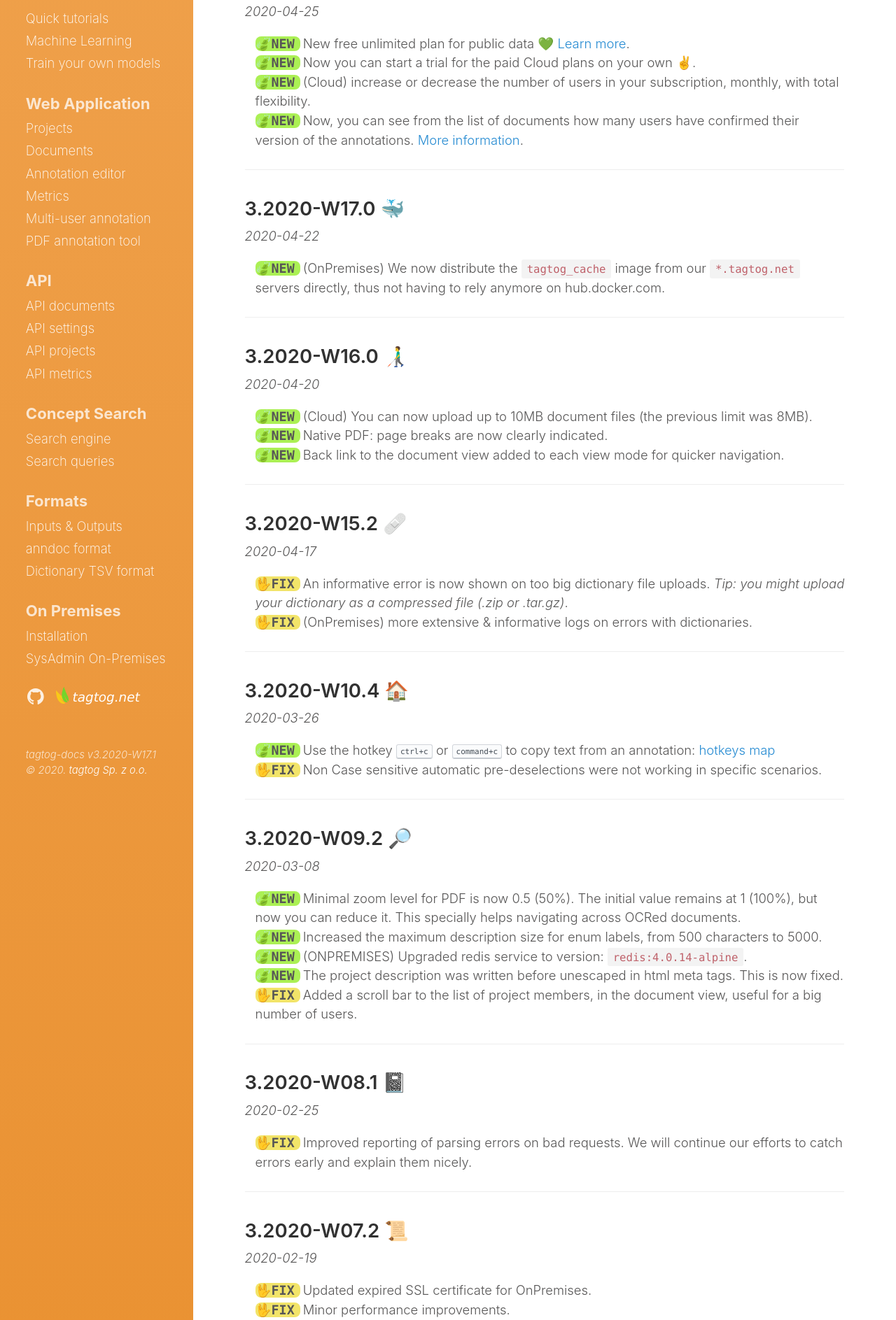
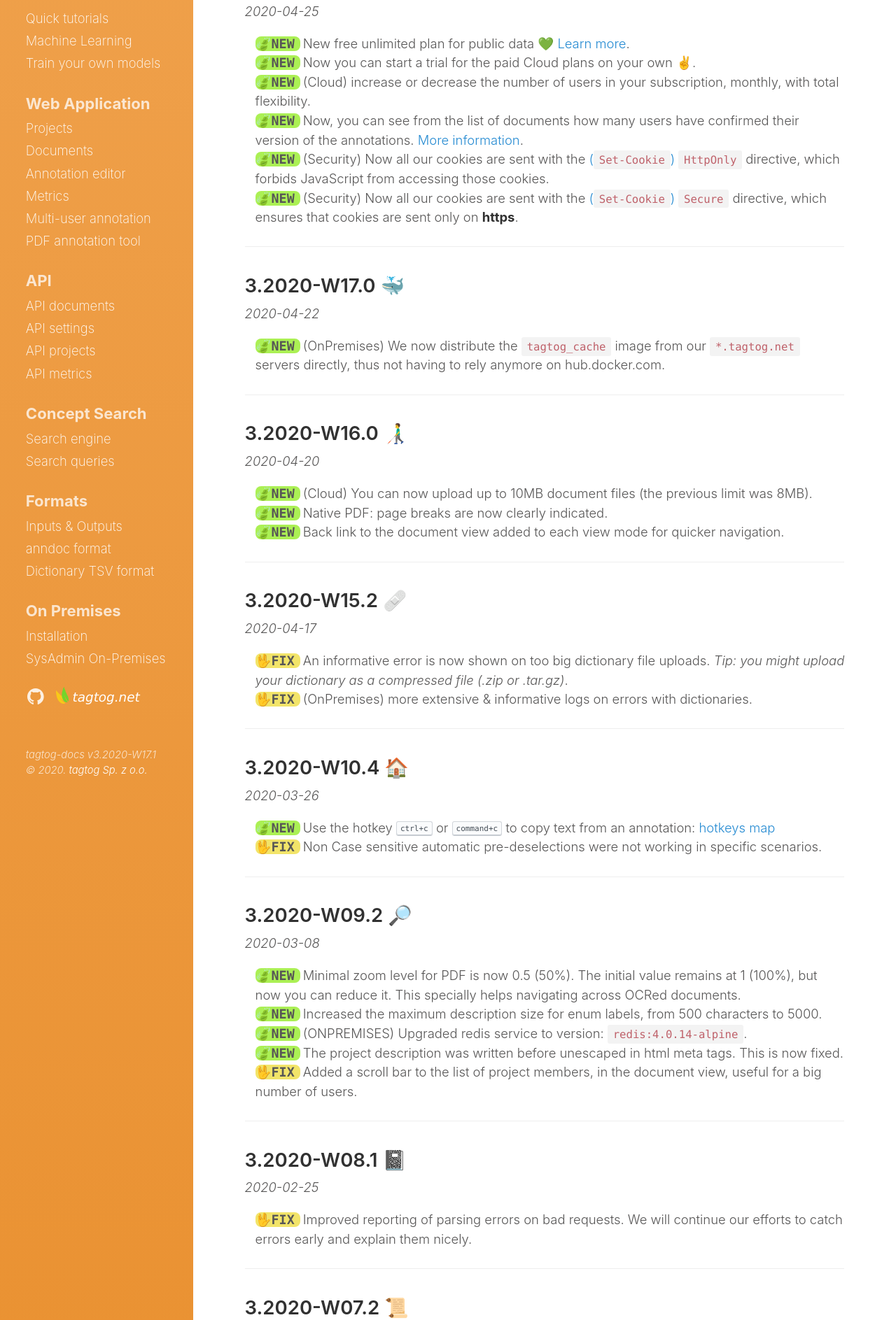
Before and after one commit to tagtogorg/tagtog-doc, a Jekyll site: the page built from updates.md, in a window 1280 px wide. Shown: the part 411-2298 px from the top of the page at 70% size. Built offline with Jekyll 4.4.1, drawn with Linux system fonts in a browser that asks for light colours; nearby versions of some CDN libraries; emoji names are drawn with the system emoji font; some of the changed text lies outside the part shown.

Commit message:
notify about HttpOnly & Secure

```diff
--- a/updates.md
+++ b/updates.md
@@ -21,7 +21,9 @@ _2020-04-25_
   <li class="new"><span markdown="1">New free unlimited plan for public data 💚 <a title="tagtog - public projects" href="/projects.html#public-projects">Learn more</a>.</span></li>
   <li class="new"><span markdown="1">Now you can start a trial for the paid Cloud plans on your own ✌️.</span></li>
   <li class="new"><span markdown="1">(Cloud) increase or decrease the number of users in your subscription, monthly, with total flexibility.</span></li>
-  <li class="new">Now, you can see from the list of documents how many users have confirmed their version of the annotations. <a title="tagtog - manually confirmed documents" href="documents.html#manually-confirmed-documents">More information</a>.</li>
+  <li class="new"><span markdown="1">Now, you can see from the list of documents how many users have confirmed their version of the annotations. [More information](documents.html#manually-confirmed-documents "tagtog - manually confirmed documents").</span></li>
+  <li class="new"><span markdown="1">(Security) Now all our cookies are sent with the [(`Set-Cookie`) `HttpOnly`](https://developer.mozilla.org/en-US/docs/Web/HTTP/Headers/Set-Cookie) directive, which forbids JavaScript from accessing those cookies.</span></li>
+  <li class="new"><span markdown="1">(Security) Now all our cookies are sent with the [(`Set-Cookie`) `Secure`](https://developer.mozilla.org/en-US/docs/Web/HTTP/Headers/Set-Cookie) directive, which ensures that cookies are sent only on **https**.</span></li>
 </ul>
 
 ---
```
